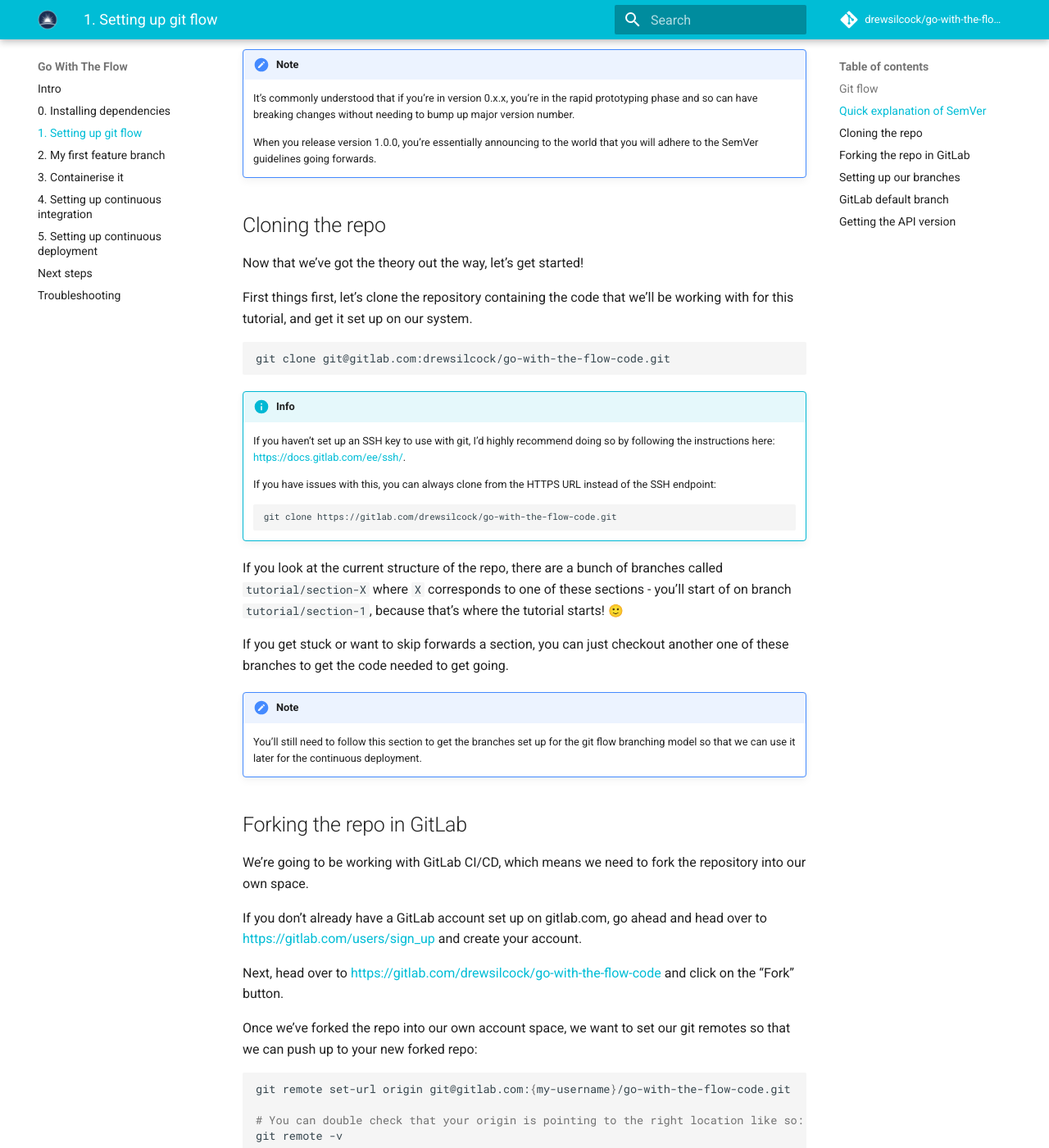
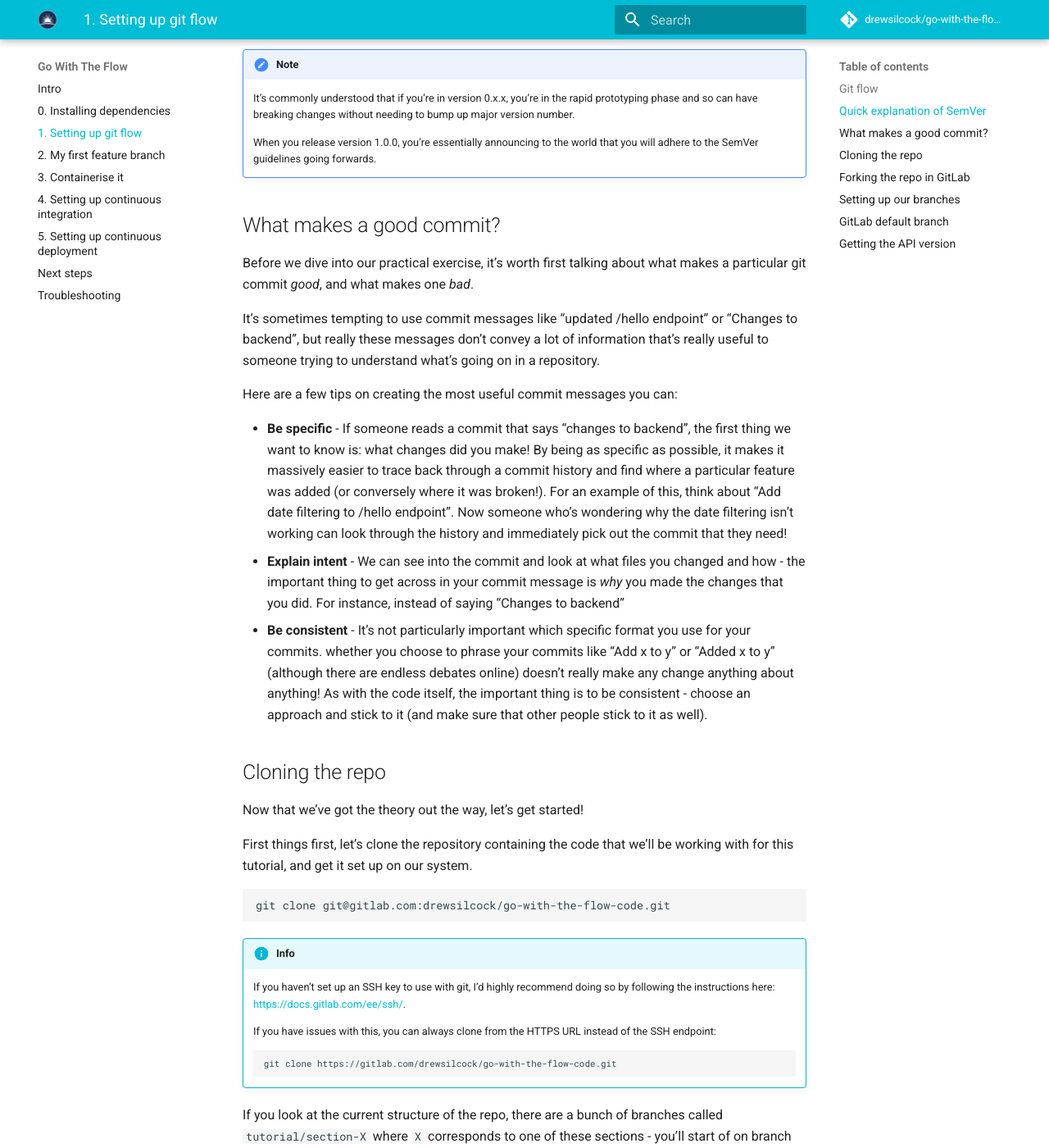
Before and after one commit to stfc/docker-and-gh-actions-for-ml, an MkDocs documentation site: the page built from docs/1-setting-up-git-flow.md, in a window 1280 px wide and 1400 px high, scrolled down 2600 px. Shown: the whole window at 82% size. Built offline with MkDocs 1.6.1 and Material for MkDocs 9.7.7, drawn with Linux system fonts in a browser that asks for light colours; emoji names are drawn with the system emoji font; comment, search, counter and statistics services are not loaded.

Commit message:
Add subsection explaining what makes a good commit.

```diff
--- a/docs/1-setting-up-git-flow.md
+++ b/docs/1-setting-up-git-flow.md
@@ -48,6 +48,18 @@
     It's commonly understood that if you're in version 0.x.x, you're in the rapid prototyping phase and so can have breaking changes without needing to bump up major version number.
 
     When you release version 1.0.0, you're essentially announcing to the world that you will adhere to the SemVer guidelines going forwards.
+
+## What makes a good commit?
+
+Before we dive into our practical exercise, it's worth first talking about what makes a particular git commit _good_, and what makes one _bad_.
+
+It's sometimes tempting to use commit messages like "updated /hello endpoint" or "Changes to backend", but really these messages don't convey a lot of information that's really useful to someone trying to understand what's going on in a repository.
+
+Here are a few tips on creating the most useful commit messages you can:
+
+- **Be specific** - If someone reads a commit that says "changes to backend", the first thing we want to know is: what changes did you make! By being as specific as possible, it makes it massively easier to trace back through a commit history and find where a particular feature was added (or conversely where it was broken!). For an example of this, think about "Add date filtering to /hello endpoint". Now someone who's wondering why the date filtering isn't working can look through the history and immediately pick out the commit that they need!
+- **Explain intent** - We can see into the commit and look at what files you changed and how - the important thing to get across in your commit message is _why_ you made the changes that you did. For instance, instead of saying "Changes to backend"
+- **Be consistent** - It's not particularly important which specific format you use for your commits. whether you choose to phrase your commits like "Add x to y" or "Added x to y" (although there are endless debates online) doesn't really make any change anything about anything! As with the code itself, the important thing is to be consistent - choose an approach and stick to it (and make sure that other people stick to it as well).
 
 ## Cloning the repo
 
```
